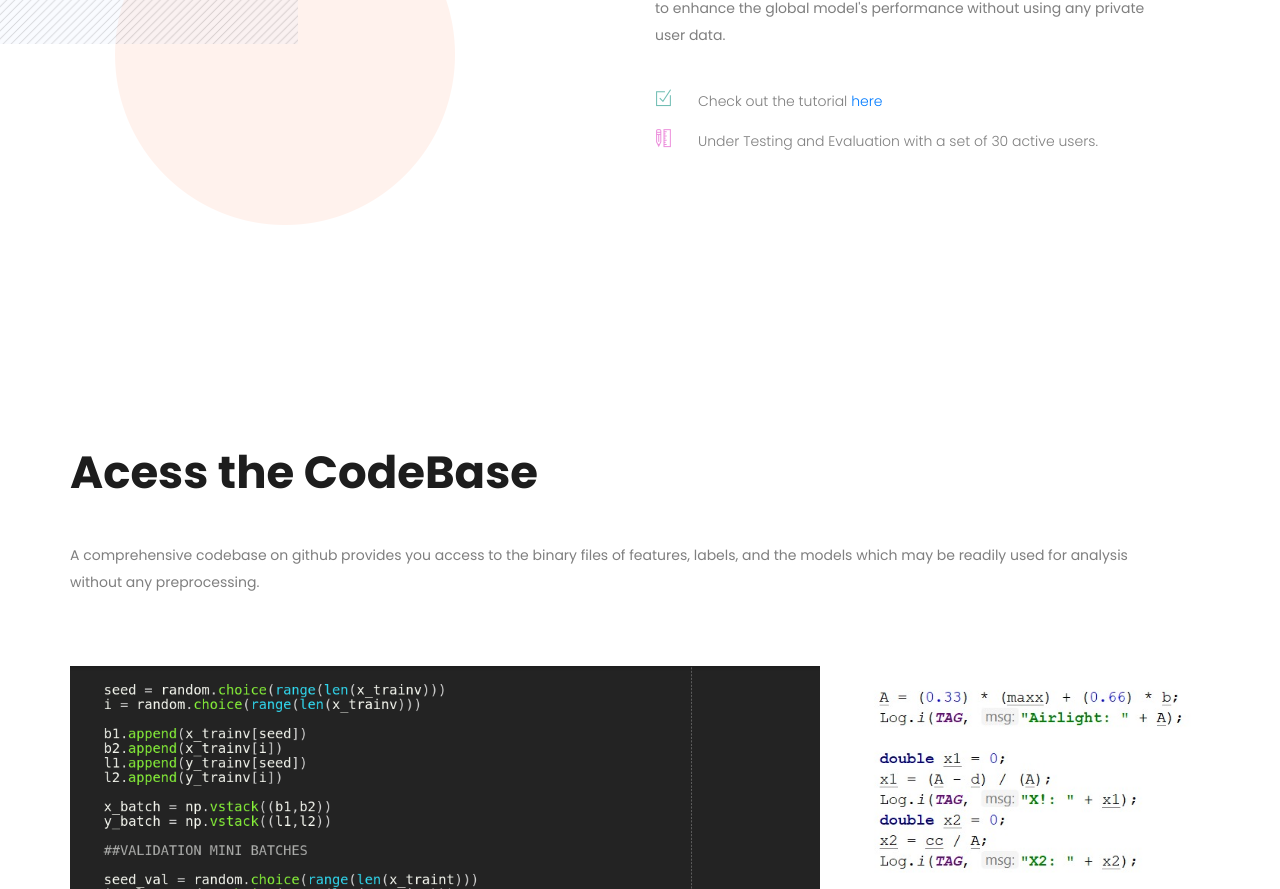
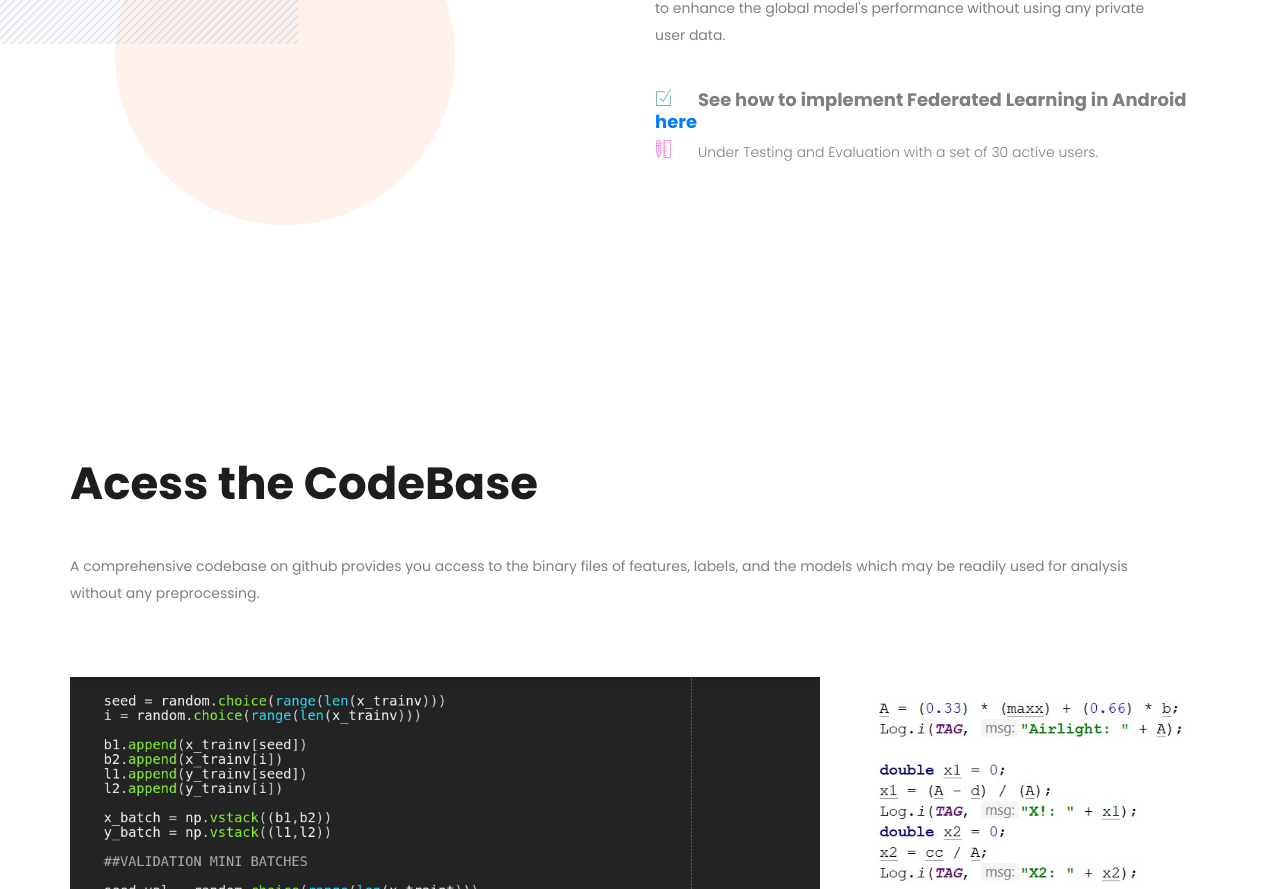
Before and after one commit to Vision-Air/Vision-Air.github.io, a plain HTML site: page index.html in a window 1280 px wide. Shown: the part 3934-4823 px from the top of the page. Drawn offline with Linux system fonts and the light colour scheme.

Commit message:
Fix link to tutorial

```diff
--- a/index.html
+++ b/index.html
@@ -231,7 +231,7 @@
                     </div> -->
                     <div class="single-data">
                         <i class="ti-check-box"></i>
-                        <p>Check out the tutorial <a href="federated.html">here</a></p>
+                        <h4>See how to implement Federated Learning in Android <a href="federated.html">here</a></h4>
                     </div>
                     <div class="single-data">
                         <i class="ti-ruler-pencil"></i>
```
